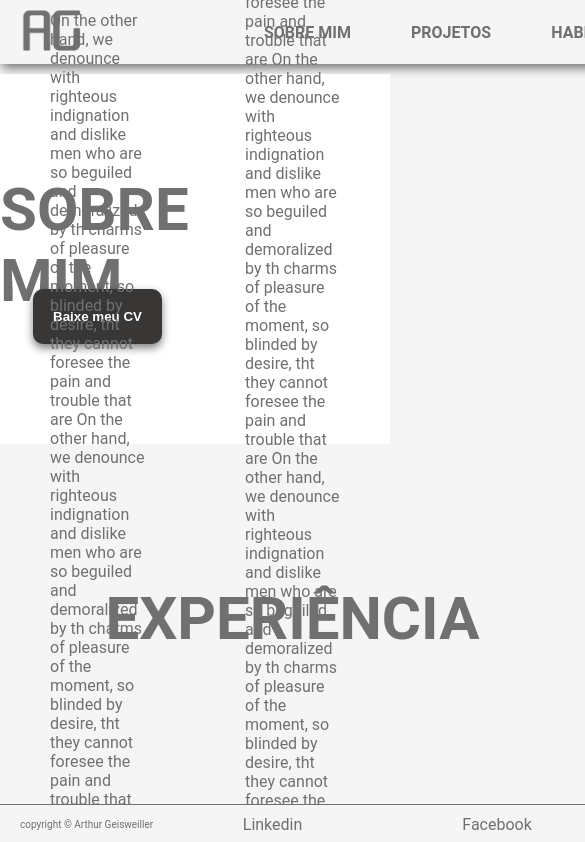
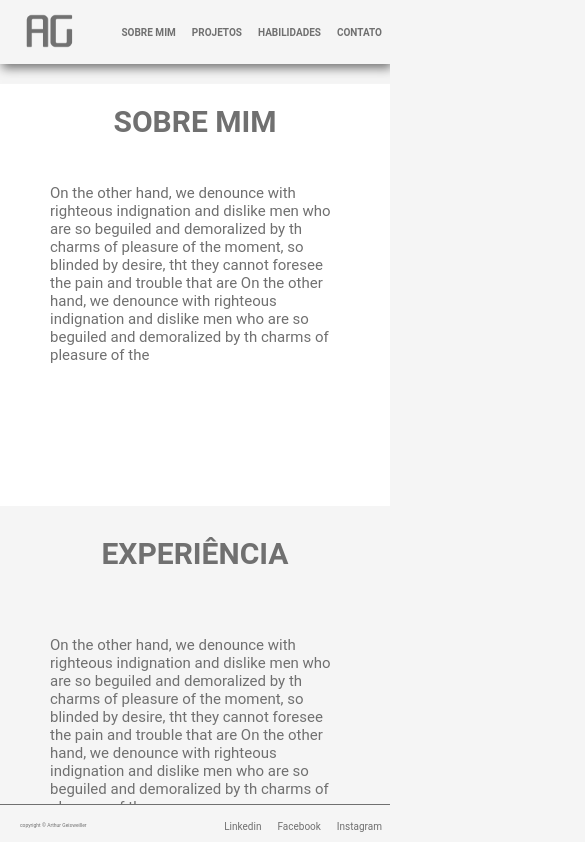
Before and after one commit to geisweiller/portfolio_old, a React (Create React App) app: page /about in a window 390 px wide. Shown: the top 842 px of the page, 585 px wide, since content can reach past the window. Built offline with nearby package versions, Linux system fonts and the light colour scheme.

Commit message:
Responsividade

```diff
--- a/src/App.js
+++ b/src/App.js
@@ -1,13 +1,14 @@
 import React from 'react';
 import Routes from './routes';
 
-import './styles/global.css';
+import GlobalStyle from './styles/global';
 
 import Footer from './components/Footer';
 
 const App = () => (
 
   <div className="app">
+    <GlobalStyle />
     <Routes />
     <Footer />
   </div>
--- a/src/components/Footer/styles.js
+++ b/src/components/Footer/styles.js
@@ -7,24 +7,36 @@ export const FooterWrapper = styled.div`
   background: #F5F5F5;
   display: flex;
   align-items: center;
-  position: absolute;
+  position: fixed;
   bottom: 0px;
   border-top: 1px solid #707070;
   justify-content: space-between;
-  /* position: absolute; */
+
+
 
   p {
     padding-left:20px;
     font-size: 10px;
+
+    //for ipads
+    @media(max-width: 768px){
+      font-size: 5px;
+      text-align: center;
+    }
   }
 
   a {
     padding: 0 80px 0 80px;
     color: #707070;
+
+    //for mobiles
+    @media(max-width:600px) {
+
+      font-size: 10px;
+      padding: 8px;
+      text-align: center;
+    }
   }
 
-  @media(max-width:653px) {
-      width: 100vh;
 
-  }
 `;
--- a/src/components/Header/styles.js
+++ b/src/components/Header/styles.js
@@ -1,4 +1,4 @@
-import styled from 'styled-components'
+import styled from 'styled-components';
 
 export const HeaderWrapper = styled.div`
 
@@ -15,12 +15,33 @@ export const HeaderWrapper = styled.div`
     display: flex;
     align-items: center;
     width: auto;
+
+  }
+
+  nav.nav-logo {
+
+    //for mobiles
+    @media(max-width: 600px) {
+
+      img {
+        width: 80px;
+      }
+
+    }
   }
 
   a {
     font-weight: bold;
     padding: 0 60px 0 0;
     color: #707070;
+
+    //for mobiles
+    @media(max-width:600px) {
+
+      font-size: 10px;
+      padding: 8px;
+      text-align: center;
+    }
   }
 
   button {
@@ -34,21 +55,5 @@ export const HeaderWrapper = styled.div`
     display:none;
   }
 
-  @media(max-width:653px) {
 
-    width: 100vh;
-
-    /* nav.nav-links {
-      display: none;
-    }
-
-    aside{
-      display:flex;
-    }
-    button {
-      display: flex;
-      font-size: large;
-      margin-right: 20px;
-    }
-  } */
 `;
--- a/src/pages/About/index.js
+++ b/src/pages/About/index.js
@@ -5,41 +5,33 @@ import { Wrapper, UpperContainer, LowerContainer } from './styles';
 const About = () => (
   <Wrapper>
     <UpperContainer>
-      <span>
+      <span className="title-about">
         <strong>SOBRE MIM</strong>
         <button type="button">Baixe meu CV</button>
       </span>
-      <span>
+      <span className="about">
         <p>
           On the other hand, we denounce with righteous indignation and dislike
           men who are so beguiled and demoralized by th charms of pleasure of the
           moment, so blinded by desire, tht they cannot foresee the pain and trouble
           that are On the other hand, we denounce with righteous indignation and dislike
           men who are so beguiled and demoralized by th charms of pleasure of the
-          moment, so blinded by desire, tht they cannot foresee the pain and trouble
-          that are On the other hand, we denounce with righteous indignation and dislike
-          men who are so beguiled and demoralized by th charms of pleasure of the
-          moment, so blinded by desire, tht they cannot foresee the pain and trouble
-          that are
+
         </p>
       </span>
     </UpperContainer>
     <LowerContainer>
-      <span>
+      <span className="experience">
         <p>
           On the other hand, we denounce with righteous indignation and dislike
           men who are so beguiled and demoralized by th charms of pleasure of the
           moment, so blinded by desire, tht they cannot foresee the pain and trouble
           that are On the other hand, we denounce with righteous indignation and dislike
           men who are so beguiled and demoralized by th charms of pleasure of the
-          moment, so blinded by desire, tht they cannot foresee the pain and trouble
-          that are On the other hand, we denounce with righteous indignation and dislike
-          men who are so beguiled and demoralized by th charms of pleasure of the
-          moment, so blinded by desire, tht they cannot foresee the pain and trouble
-          that are
+
         </p>
       </span>
-      <span>
+      <span className="title-experience">
         <strong>EXPERIÊNCIA</strong>
       </span>
 
--- a/src/pages/About/styles.js
+++ b/src/pages/About/styles.js
@@ -7,6 +7,12 @@ export const Wrapper = styled.div`
   position: absolute;
   top: 64px;
   bottom:40px;
+
+  @media(max-width: 600px) {
+
+      height: 100%;
+    }
+
 
 `;
 
@@ -21,13 +27,36 @@ export const UpperContainer = styled.div`
   width: 100%;
   justify-content: space-between;
 
+  @media(max-width: 600px) {
+
+      align-items: center;
+      position: relative;
+      top: 20px;
+      width: 100%;
+
+    }
+
+
   span {
     display:flex;
     width:50%;
     display:flex;
     align-items: flex-end;
     justify-content: center;
+
+      @media(max-width: 600px) {
+
+      align-items: center;
+      position: absolute;
+      top: 0;
+      width: 100%;
+    }
+
   }
+
+
+
+
 
   button {
     background: #393636;
@@ -39,6 +68,14 @@ export const UpperContainer = styled.div`
     position:absolute;
     bottom: 100px;
     box-shadow: 0 4px 8px 0 rgba(0,0,0,0.5);
+
+    //for mobiles
+    @media(max-width: 600px) {
+
+     display: none;
+
+    }
+
   }
 
   button:hover{
@@ -50,10 +87,26 @@ export const UpperContainer = styled.div`
     display: flex;
     position: absolute;
     top: 100px;
+
+    //for mobiles
+    @media(max-width: 600px) {
+
+      position: relative;
+      top: 20px;
+      font-size: 30px;
+
+    }
   }
 
   p {
     padding: 50px;
+
+    @media(max-width: 600px) {
+
+      padding: 100px 50px;
+      font-size: 15px;
+
+    }
   }
 
 `;
@@ -69,13 +122,29 @@ export const LowerContainer = styled.div`
   width: 100%;
   justify-content: center;
 
+  @media(max-width: 600px) {
+
+
+
+    }
+
   span {
     display:flex;
     width:50%;
     display:flex;
     align-items: flex-end;
     justify-content: center;
+
+     //for mobiles
+     @media(max-width: 600px) {
+
+      align-items: center;
+      position: absolute;
+      top: 0;
+      width: 100%;
+    }
   }
+
 
 
   strong {
@@ -83,9 +152,33 @@ export const LowerContainer = styled.div`
     display: flex;
     position: absolute;
     bottom: 150px;
+
+    //for ipads
+    @media(max-width: 768px){
+      margin-right:30px;
+    }
+
+    //for mobiles
+    @media(max-width: 600px) {
+
+      margin: 0;
+      position: relative;
+      font-size: 30px;
+      bottom: 0;
+      padding-top: 50px;
+    }
   }
 
   p {
     padding: 50px;
+
+    //for mobiles
+    @media(max-width: 600px) {
+
+      font-size: 15px;
+      padding: 150px 50px;
+    }
+
+
   }
 `;
--- a/src/pages/Contact/index.js
+++ b/src/pages/Contact/index.js
@@ -17,7 +17,9 @@ const Contact = () => (
         </span>
         <span>
           <img src={WhatsLogo} alt="Telefone" width="60px" />
-          <a target="_blank" rel="noopener noreferrer" href="https://api.whatsapp.com/send?phone=5571999080236&text=Ola!%20Gostaria%20de%20falar%20com%20voc%C3%AA!">Fale comigo pelo Whatsapp!</a>
+          <a target="_blank" rel="noopener noreferrer" href="https://api.whatsapp.com/send?phone=5571999080236&text=Ola!%20Gostaria%20de%20falar%20com%20voc%C3%AA!">
+            Clique aqui e fale comigo pelo Whatsapp!
+          </a>
         </span>
         <span>
           <img src={MailLogo} alt="Telefone" width="60px" />
@@ -27,7 +29,7 @@ const Contact = () => (
     </LeftContainer>
     <RightContainer>
       <div>
-        <span>
+        <span className="id">
           <input type="text" placeholder="Nome" />
           <input type="text" placeholder="Sobrenome" />
         </span>
--- a/src/pages/Contact/styles.js
+++ b/src/pages/Contact/styles.js
@@ -24,6 +24,15 @@ export const RightContainer = styled.div`
   top:0;
   padding: 40px;
 
+  //for mobiles
+  @media(max-width: 600px) {
+
+      top: 50%;
+      width: 100%;
+      height: 50%;
+      display: none;
+    }
+
   div {
 
     display: flex;
@@ -42,7 +51,15 @@ export const RightContainer = styled.div`
 
   input {
     padding: 10px;
-    margin: 10px;
+    margin: 20px;
+    width: 50%;
+
+    @media(max-width: 768px) {
+
+      width: 120px;
+
+
+      }
   }
 
   input::placeholder {
@@ -64,6 +81,13 @@ export const RightContainer = styled.div`
       bottom: 100px;
       box-shadow: 0 4px 8px 0 rgba(0,0,0,0.5);
       margin-top: 20px;
+
+      @media(max-width: 768px) {
+
+      margin-top: 0px;
+      bottom: 200px;
+
+      }
     }
 
     button:hover{
@@ -72,15 +96,21 @@ export const RightContainer = styled.div`
 
     textarea {
       resize:none;
-      width: 380px;
+      width: 400px;
       height: 200px;
       font-family: "Roboto", sans-serif;
+      padding: 20px;
+
+      @media(max-width: 768px) {
+
+      width: 280px;
+
+      }
     }
 
     textarea::placeholder {
       color:black;
       opacity: 0.3;
-      padding: 10px;
       font-size:14px;
     }
   }
@@ -98,9 +128,41 @@ export const LeftContainer = styled.div`
   justify-content: center;
   align-items: center;
 
+   //for mobiles
+   @media(max-width: 600px) {
+
+
+      width: 100%;
+      height: 100%;
+      top: 0;
+      padding: 0;
+    }
+
+
   strong {
     font-size: 40px;
     margin: 60px;
+
+    //for ipads
+    @media(max-width: 768px) {
+
+      margin: 0;
+      text-align: center;
+      position: absolute;
+      top: 40px;
+      left: 200px;
+      width: 100%;
+      }
+
+    //for mobiles
+    @media(max-width: 600px) {
+
+      position: absolute;
+      font-size: 30px;
+      left: 0;
+
+
+    }
   }
 
   div {
@@ -109,6 +171,15 @@ export const LeftContainer = styled.div`
     flex-direction: column;
     align-items: flex-start;
     margin: 80px;
+
+     //for mobiles
+     @media(max-width: 600px) {
+
+      margin: 20px 0 0 0;
+      padding: 40px;
+
+
+    }
   }
 
   span {
@@ -123,6 +194,11 @@ export const LeftContainer = styled.div`
     align-items: center;
     justify-content: center;
     padding: 10px;
+
+    @media(max-width: 768px) {
+
+      text-align: left;
+     }
   }
 
   a:hover, a:active {
@@ -130,5 +206,13 @@ export const LeftContainer = styled.div`
     text-decoration-color: black;
     transition: 0.3s;
     border-radius: 10px;
+
+  }
+
+  p {
+    @media(max-width: 768px) {
+
+      padding-left: 15px;
+     }
   }
 `;
--- a/src/pages/Home/styles.js
+++ b/src/pages/Home/styles.js
@@ -9,7 +9,14 @@ export const Wrapper = styled.div`
   bottom:40px;
 `;
 
-export const WelcomeText = styled.span``;
+export const WelcomeText = styled.span`
+   //for mobiles
+   @media(max-width: 600px){
+
+
+    text-align: center;
+  }
+`;
 
 export const TextContainer = styled.div`
   display: flex;
@@ -24,20 +31,20 @@ export const TextContainer = styled.div`
     font-size:40px;
   }
 
-  @media(max-width: 1050px){
+  //for ipads
+  @media(max-width: 768px){
 
     width:100%;
     align-items: center;
     justify-content: center;
 
-    span {
-
-      padding-left: 75px;
-
-    }
 
 
+    p {
+      text-align: center;
+    }
   }
+
 
 `;
 
@@ -60,8 +67,8 @@ export const ImageContainer = styled.div`
     max-width: 100%;
 
   }
-
-  @media(max-width: 1050px) {
+  //for ipads
+  @media(max-width: 768px) {
 
     display: none;
     width: 0;
--- a/src/pages/Projects/index.js
+++ b/src/pages/Projects/index.js
@@ -1,16 +1,15 @@
 import React from 'react';
 
 import {
-  Wrapper, Project, ColumnLeft, ColumnRight, ProjectsContainer,
+  Wrapper, Project, ColumnLeft, ColumnRight,
 } from './styles';
 
 const Projects = () => (
   <Wrapper>
 
-    <ProjectsContainer>
     <ColumnLeft>
       <Project>
-          <strong>Repositório</strong>
+        <strong>Sereia-Tattoo-Web-front-backend</strong>
         <p>Loja virtual utilizando ReactJs + Redux + Saga</p>
       </Project>
       <Project>
@@ -36,7 +35,7 @@ const Projects = () => (
         <p>Loja virtual utilizando ReactJs + Redux + Saga</p>
       </Project>
     </ColumnRight>
-    </ProjectsContainer>
+
   </Wrapper>
 
 );
--- a/src/pages/Projects/styles.js
+++ b/src/pages/Projects/styles.js
@@ -3,22 +3,59 @@ import styled from 'styled-components';
 export const Wrapper = styled.div`
 
   display: flex;
-  align-items: center;
   justify-content: center;
   width: 100%;
   position: absolute;
   top: 64px;
   bottom:40px;
 
+  //for mobiles
+  @media(max-width: 600px) {
+
+      position: relative;
+      height: 100%;
+      margin-bottom: 60px;
+    }
+
 `;
 
-export const ProjectsContainer = styled.div`
+export const ColumnLeft = styled.div`
 
-  display: flex;
-  height: 100%;
-  width: 100%;
-  padding: 50px 100px;
-  align-items: center;
+  justify-content: space-between;
+  width: 50%;
+  left: 0;
+  height:100%;
+  padding: 20px;
+
+  //for mobiles
+  @media(max-width: 600px) {
+
+      top:0;
+      height: 50%;
+      position: absolute;
+      width: 100%;
+
+    }
+
+`;
+
+export const ColumnRight = styled.div`
+
+
+  width: 50%;
+  right: 0;
+  height:100%;
+  padding: 20px;
+
+  //for mobiles
+  @media(max-width: 600px) {
+
+      position: absolute;
+      height:50%;
+      bottom:0;
+      width: 100%;
+      padding: 10px 20px 20px;
+    }
 
 `;
 
@@ -32,7 +69,13 @@ export const Project = styled.div`
   transition: 0.3s;
   margin-bottom: 20px;
   flex-direction: column;
-  position: relative;
+
+
+   //for mobiles
+  @media(max-width: 600px) {
+
+      margin: 20px 0;
+  }
 
   :hover{
     box-shadow: 0 8px 16px 0 rgba(0,0,0,0.7)
@@ -42,28 +85,39 @@ export const Project = styled.div`
     padding: 30px 20px;
     font-size: 20px;
     height: 20%;
+
+    //for ipads
+    @media(max-width: 768px) {
+      text-align: center;
+    }
+
+    //for mobiles
+    @media(max-width: 600px) {
+
+      font-size: 15px;
+      padding: 10px 0;
+    }
   }
 
   p {
-    height: 80%;
+
     padding: 40px 0 0 20px ;
+
+    //for ipads
+    @media(max-width: 768px) {
+
+      padding: 40px 10px 10px 20px;
+      text-align: center;
+    }
+
+    //for mobiles
+    @media(max-width: 600px) {
+
+      font-size: 12px;
+      padding: 20px 0 0 0;
+
+    }
+
   }
-  `;
 
-export const ColumnLeft = styled.div`
-
-  justify-content: space-between;
-  width: 50%;
-  left: 0;
-  height:100%;
-  padding: 20px;
 `;
-
-export const ColumnRight = styled.div`
-
-
-  width: 50%;
-  right: 0;
-  height:100%;
-  padding: 20px;
-`;
--- a/src/pages/Skills/styles.js
+++ b/src/pages/Skills/styles.js
@@ -2,11 +2,18 @@ import styled from 'styled-components';
 
 export const Wrapper = styled.div`
 
+  display: flex;
   justify-content: center;
   width: 100%;
   position: absolute;
   top: 64px;
   bottom:40px;
+
+  //for mobiles
+  @media(max-width: 600px) {
+
+    position: relative;
+  }
 
 `;
 
@@ -18,6 +25,15 @@ export const TechContainer = styled.div`
   padding: 50px 100px;
   justify-content: space-between;
   align-items: center;
+
+  //for ipads
+  @media(max-width: 768px) {
+
+      flex-direction: column;
+
+    }
+
+
 `;
 
 export const Tech = styled.div`
@@ -32,16 +48,53 @@ export const Tech = styled.div`
   transition: 0.3s;
   flex-direction: column;
 
+  //for ipads
+  @media(max-width: 768px) {
+
+    margin: 0 0 20px 0;
+    width: 100%;
+    height: 30%;
+
+  }
+
+
   :hover{
     box-shadow: 0 8px 16px 0 rgba(0,0,0,0.7)
   }
 
   img {
+    //for ipads
+    @media(max-width: 768px) {
+
+      margin: 0 0 10px 0;
+
+      }
+
+    //for mobiles
+    @media(max-width: 600px) {
+
+      width: 60px;
+      margin: 0;
+      margin-top: 15px;
+    }
 
   }
 
   strong {
     padding-top: 20px;
+
+    //for ipads
+    @media(max-width: 768px) {
+
+      padding-top: 0;
+
+    }
+
+    //for mobiles
+    @media(max-width: 600px) {
+
+     padding-top: 0;
+    }
 
   }
 
@@ -50,5 +103,13 @@ export const Tech = styled.div`
 
     text-align: center;
     padding: 20px;
+
+    //for mobiles
+    @media(max-width: 600px) {
+
+      font-size: 10px;
+      padding-top: 5px
+     }
+
   }
 `;
--- a/src/styles/global.css
+++ b/src/styles/global.js
@@ -1,3 +1,7 @@
+import { createGlobalStyle } from 'styled-components';
+
+export default createGlobalStyle`
+
 * {
   margin: 0;
   padding: 0;
@@ -7,6 +11,11 @@
 
 html, body, #root, #root>.app {
   height: 100%;
+
+
+
+}
+
 }
 
 body {
@@ -21,3 +30,5 @@ body {
 a {
   text-decoration: none;
 }
+
+`;
```
Lines whose indentation alone changed are shown as unchanged.
